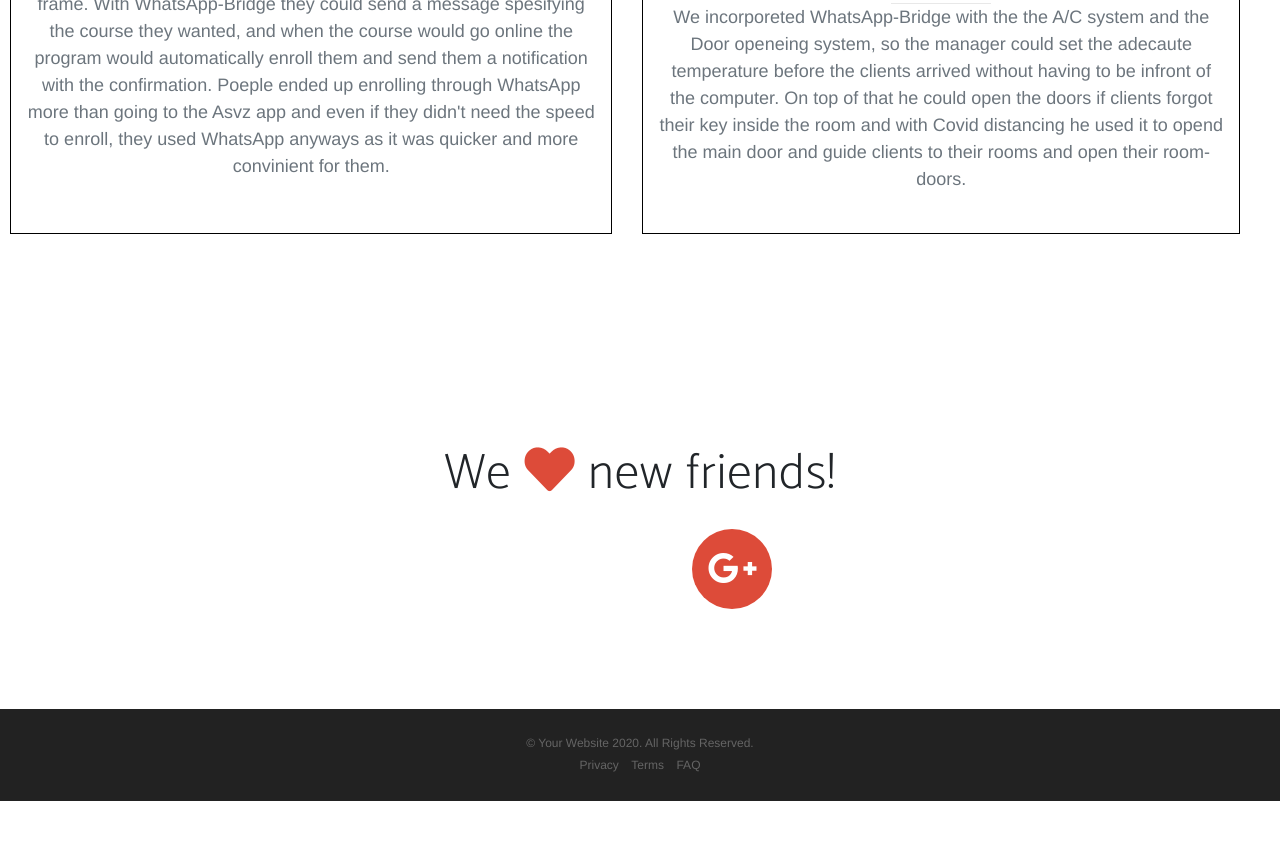
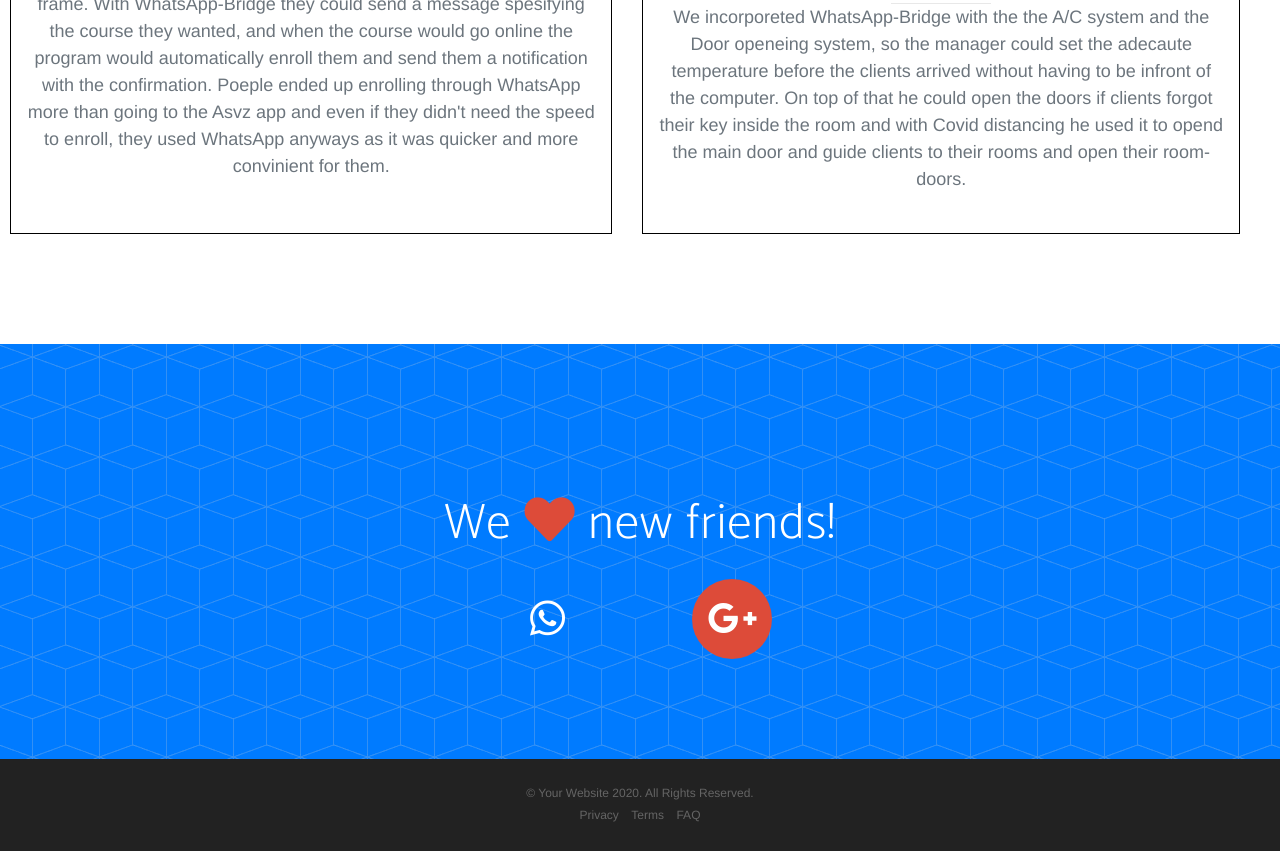
Before and after one commit to pserratus/pserratus.github.io, a website: page index.html in a window 1280 px wide. Shown: the part 4386-5237 px from the top of the page. Before the commit the page ends 5187 px from the top, so only its background shows below. Drawn offline with Linux system fonts and the light colour scheme; a script that the page names is missing; a web font is replaced by a local one.

Commit message:
Update index.html

```diff
--- a/index.html
+++ b/index.html
@@ -232,7 +232,7 @@
 
 
 
-  <section class="contact bgprimary" id="contact">
+  <section class="contact bg-primary" id="contact">
     <div class="container">
       <h2>We
         <i class="fas fa-heart"></i>
```
